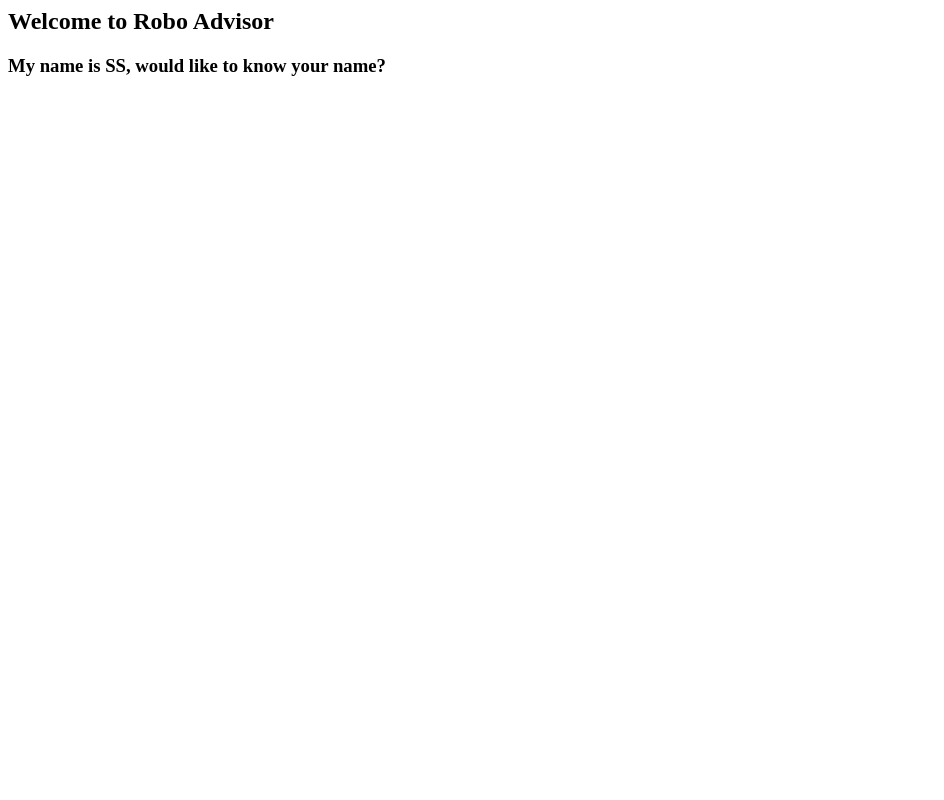
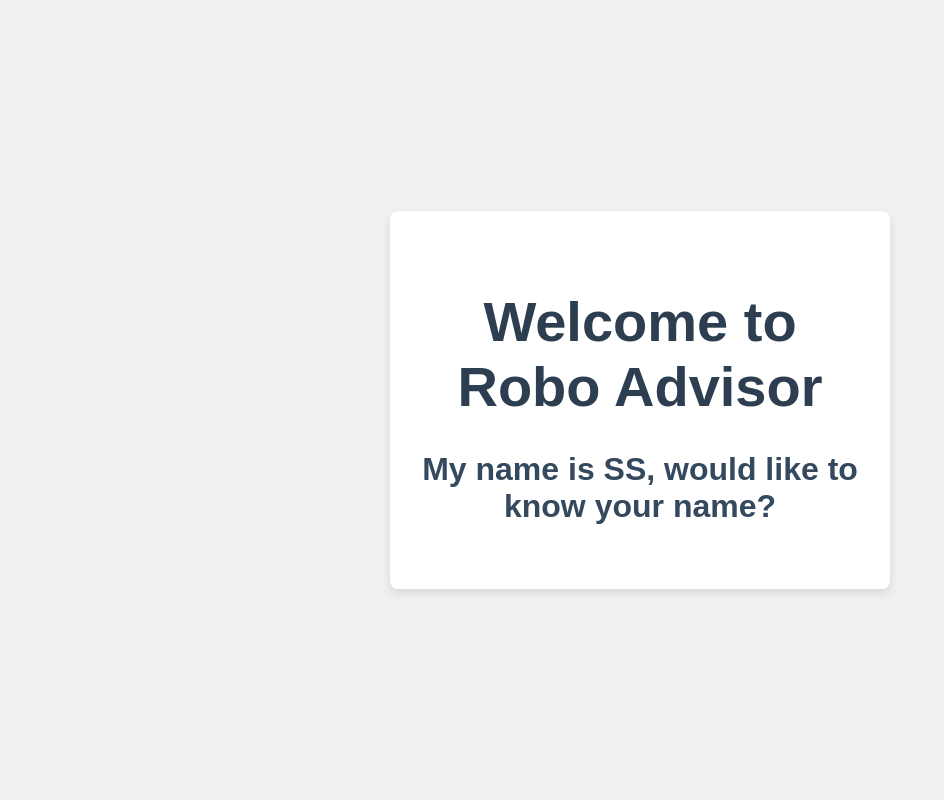
Before and after one commit to teohteiktoe/2024s1-bc3409-3415-tuesday, a Python web app: template templates/index.html in a window 1280 px wide. Shown: the whole page, without its empty margins (0-944 px from the left). Run offline with Jinja, Linux system fonts and the light colour scheme; the template is opened without the code that fills it, so the values that code supplies are empty.

Commit message:
Update index.html

```diff
--- a/templates/index.html
+++ b/templates/index.html
@@ -1,3 +1,77 @@
-<h2>Welcome to Robo Advisor</h2>
+<!DOCTYPE html>
+<html lang="en">
+<head>
+    <meta charset="UTF-8">
+    <meta name="viewport" content="width=device-width, initial-scale=1.0">
+    <title>Welcome to Robo Advisor</title>
+    <style>
+        body {
+            font-family: Arial, sans-serif;
+            background: #f0f0f0;
+            margin: 0;
+            padding: 0;
+            display: flex;
+            flex-direction: column;
+            align-items: center;
+            justify-content: center;
+            height: 100vh;
+            color: #333;
+        }
 
-<h3><p>My name is SS, would like to know your name?</p></h3>
+        h2 {
+            color: #2c3e50;
+            font-size: 2.5rem;
+            margin-bottom: 1rem;
+            text-align: center;
+        }
+
+        h3 {
+            color: #34495e;
+            font-size: 1.5rem;
+            margin-bottom: 2rem;
+            text-align: center;
+        }
+
+        p {
+            margin: 0;
+        }
+
+        .container {
+            background: #fff;
+            padding: 2rem;
+            border-radius: 8px;
+            box-shadow: 0 4px 8px rgba(0, 0, 0, 0.1);
+            max-width: 500px;
+            width: 90%;
+            box-sizing: border-box;
+            text-align: center;
+        }
+
+        @media (min-width: 768px) {
+            h2 {
+                font-size: 3rem;
+            }
+
+            h3 {
+                font-size: 1.75rem;
+            }
+        }
+
+        @media (min-width: 1024px) {
+            h2 {
+                font-size: 3.5rem;
+            }
+
+            h3 {
+                font-size: 2rem;
+            }
+        }
+    </style>
+</head>
+<body>
+    <div class="container">
+        <h2>Welcome to Robo Advisor</h2>
+        <h3><p>My name is SS, would like to know your name?</p></h3>
+    </div>
+</body>
+</html>
```
